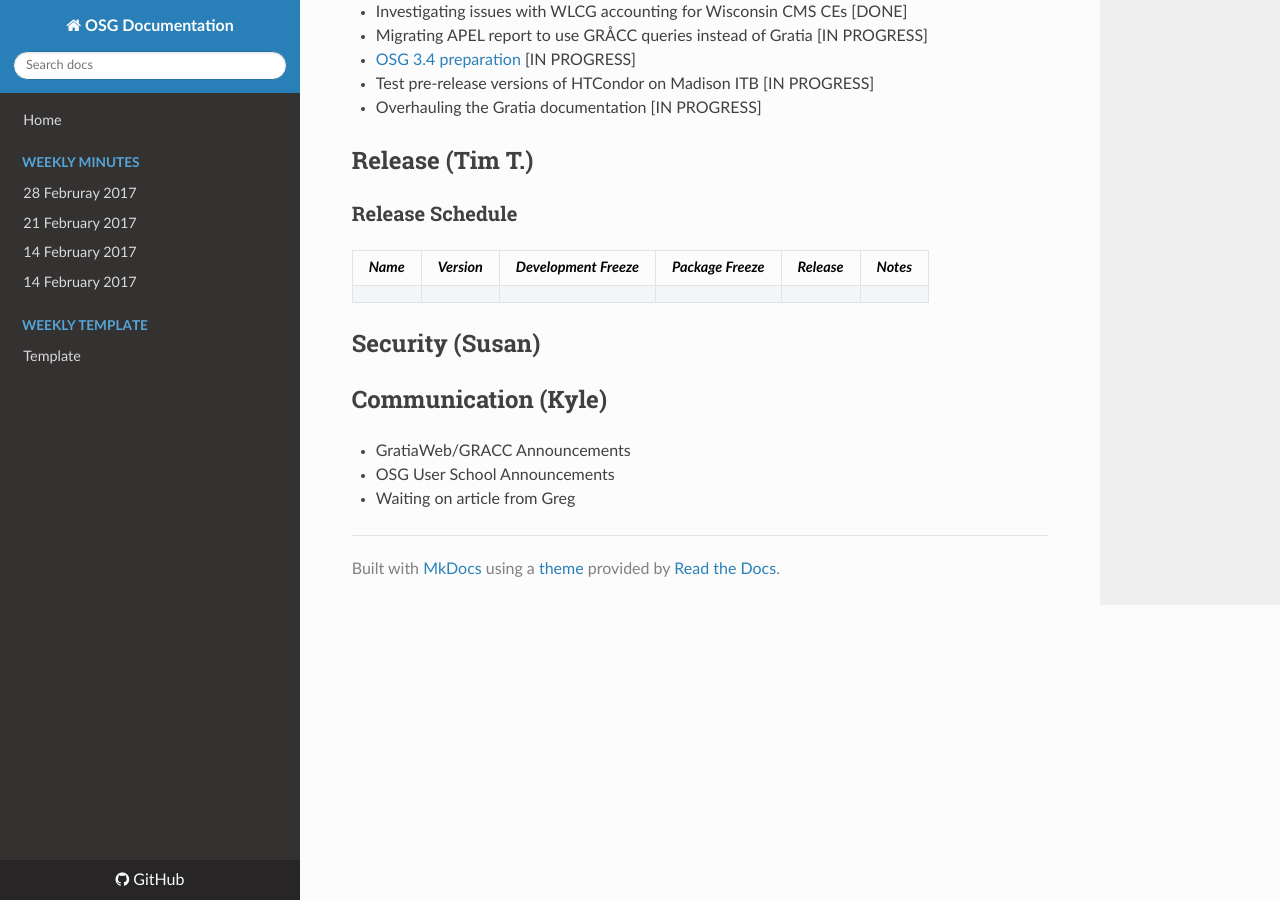
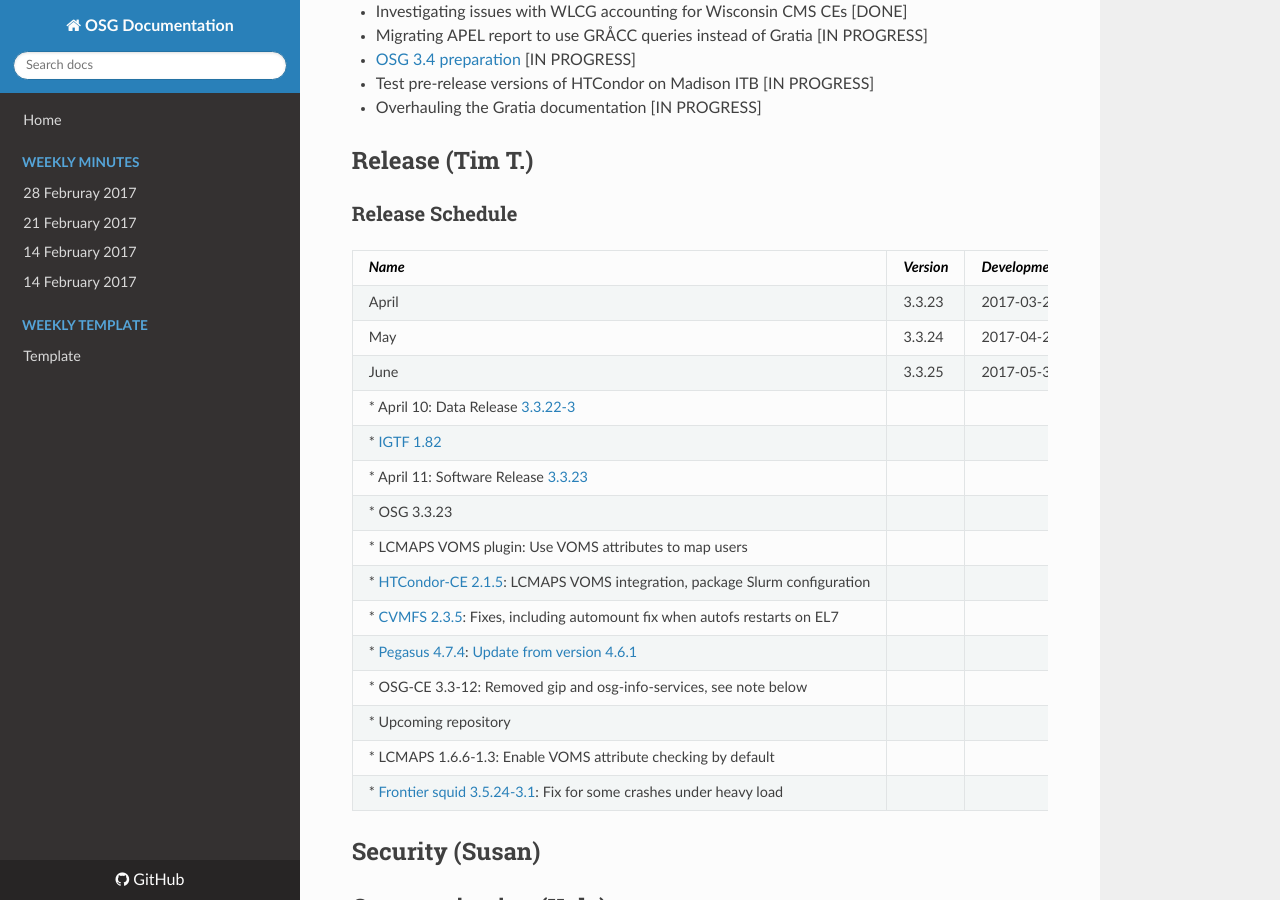
Before and after one commit to zsshah/production, an MkDocs documentation site: the page built from docs/WeeklyMinutes/11April2017.md, in a window 1280 px wide and 900 px high, scrolled down 2811 px. Built offline with MkDocs 1.6.1, drawn with Linux system fonts in a browser that asks for light colours; nearby versions of some CDN libraries; old or Windows-style settings are respelled for this version of MkDocs.

```diff
--- a/docs/WeeklyMinutes/11April2017.md
+++ b/docs/WeeklyMinutes/11April2017.md
@@ -67,7 +67,21 @@ Other stuff:
 ### Release Schedule
 | *Name* | *Version* | *Development Freeze* | *Package Freeze* | *Release* | *Notes* |
 | ------ | --------- | -------------------- | ---------------- | --------- | ------- |
-
+| April | 3.3.23 | 2017-03-27 | 2017-04-03 | 2017-04-11 | |
+| May | 3.3.24 | 2017-04-25 | 2017-05-01 | 2017-05-09 | |
+| June | 3.3.25 | 2017-05-30 | 2017-06-05 | 2017-06-13 | 5 week cycle |
+   * April 10: Data Release [3.3.22-3](https://twiki.grid.iu.edu/bin/view/Documentation/Release3/Release33223)
+      * [IGTF 1.82](http://dist.eugridpma.info/distribution/igtf/current/CHANGES)
+   * April 11: Software Release [3.3.23](https://twiki.grid.iu.edu/bin/view/Documentation/Release3/Release3323)
+      * OSG 3.3.23
+         * LCMAPS VOMS plugin: Use VOMS attributes to map users
+         * [HTCondor-CE 2.1.5](https://github.com/opensciencegrid/htcondor-ce/releases/tag/v2.1.5): LCMAPS VOMS integration, package Slurm configuration
+         * [CVMFS 2.3.5](http://cvmfs.readthedocs.io/en/2.3/cpt-releasenotes.html#release-notes-for-cernvm-fs-2-3-5): Fixes, including automount fix when autofs restarts on EL7
+         * [Pegasus 4.7.4](https://pegasus.isi.edu/2017/02/27/pegasus-4-7-4-released/): [Update from version 4.6.1](https://pegasus.isi.edu/pegasus-timeline/)
+         * OSG-CE 3.3-12: Removed gip and osg-info-services, see note below
+      * Upcoming repository
+         * LCMAPS 1.6.6-1.3: Enable VOMS attribute checking by default
+         * [Frontier squid 3.5.24-3.1](http://frontier.cern.ch/dist/frontier-squid-releasenotes.txt): Fix for some crashes under heavy load
 
 ## Security (Susan)
 
```
